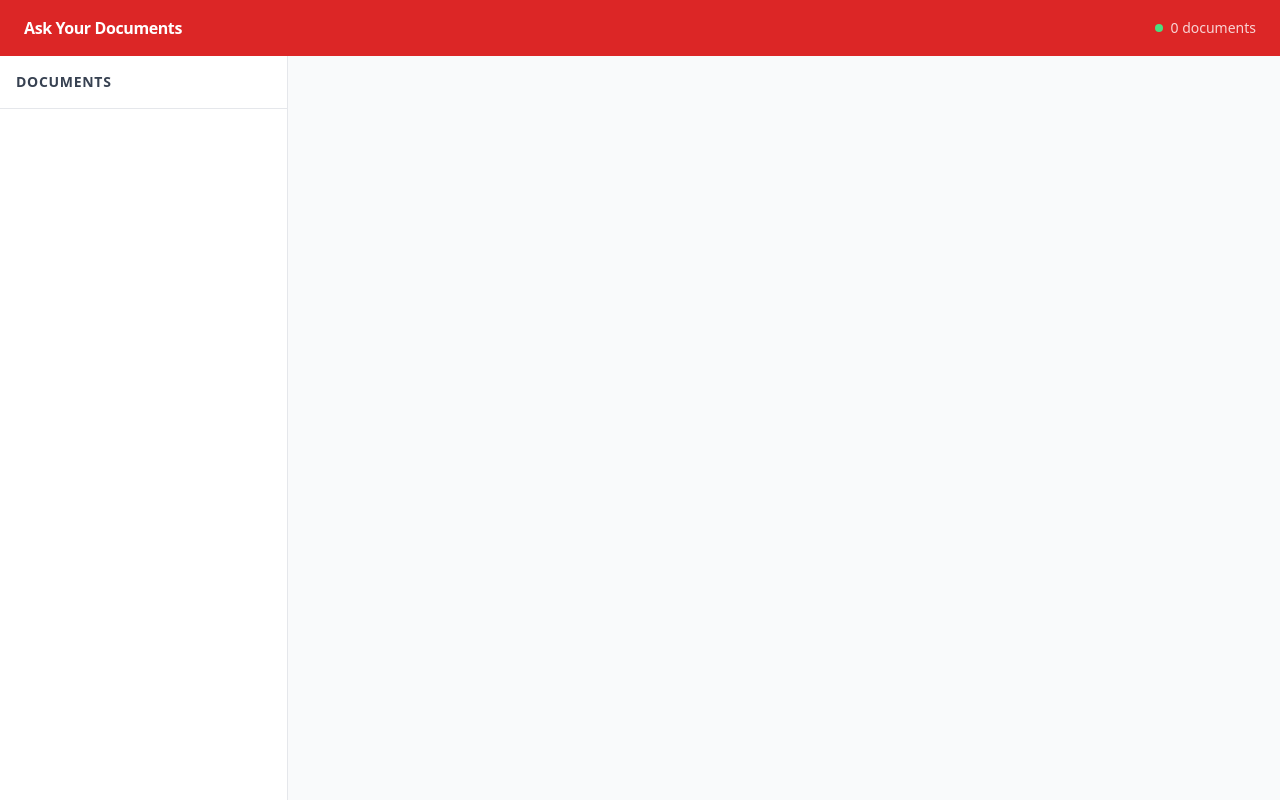
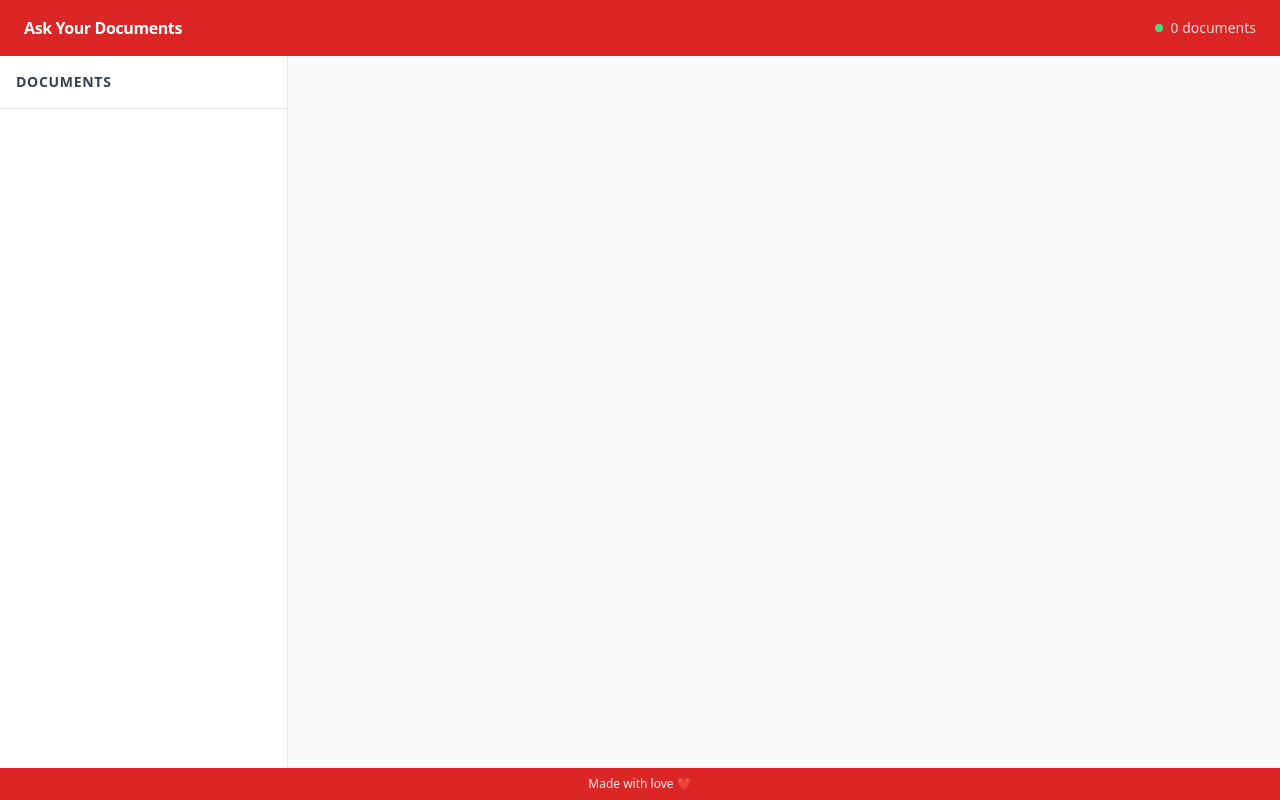
Before and after one commit to TheOnma/ask-your-documents, a React (Vite) app in the folder frontend/: page / in a window 1280 px wide. Built offline with nearby package versions, Linux system fonts and the light colour scheme.

Commit message:
Add main content column and red footer

```diff
--- a/frontend/src/App.jsx
+++ b/frontend/src/App.jsx
@@ -24,7 +24,16 @@ export default function App() {
             <h2 className="text-sm font-semibold text-gray-700 uppercase tracking-wider">Documents</h2>
           </div>
         </aside>
+
+        {/* Main chat column */}
+        <main className="flex-1 flex flex-col overflow-hidden bg-gray-50">
+        </main>
       </div>
+
+      {/* Footer */}
+      <footer className="bg-red-600 text-white/90 text-center py-2 text-xs flex-shrink-0">
+        Made with love ❤️
+      </footer>
     </div>
   )
 }
```
